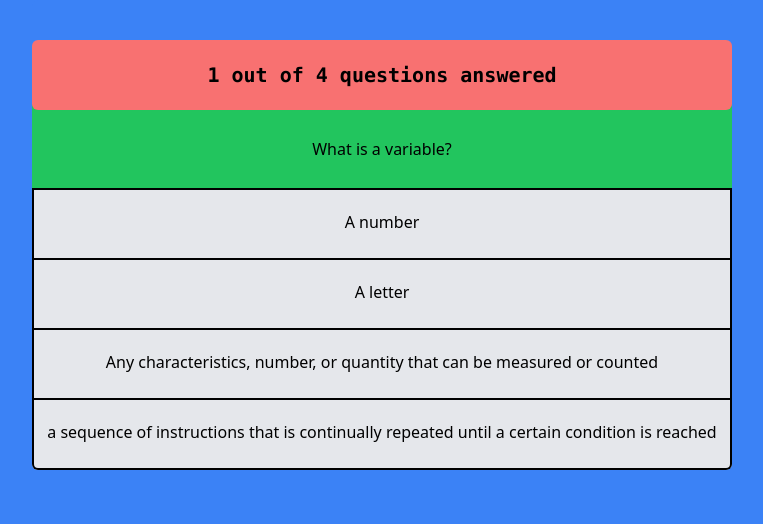
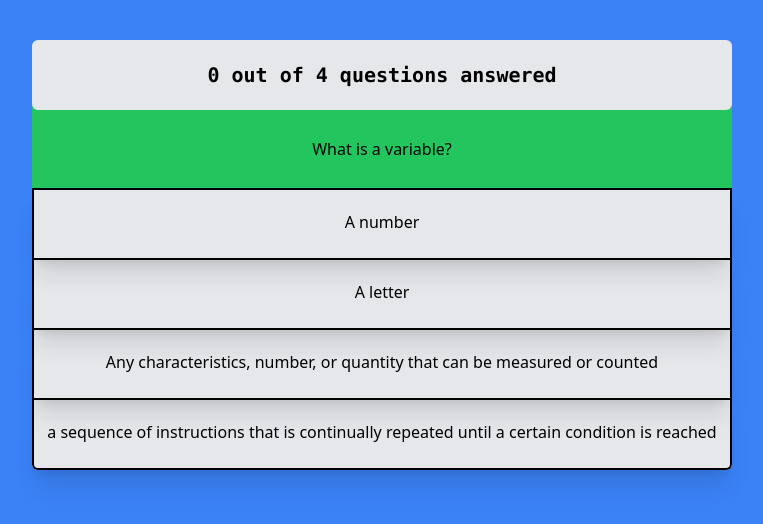
Before and after one commit to Kroplewski-M/quiz-app, a Vue app: page / in a window 1280 px wide. Shown: the top 524 px of the page, without its empty margins (258-1021 px from the left). Built offline with nearby package versions, Linux system fonts and the light colour scheme.

Commit message:
added transition to progress and removed not un needed data

```diff
--- a/src/App.vue
+++ b/src/App.vue
@@ -1,11 +1,11 @@
 <template>
-<div class="w-[100vw] h-[100vh] bg-blue-500" @click="getQ()">
+<div class="w-[100vw] h-[100vh] bg-blue-500">
   <div class=" mx-auto w-[700px] h-[auto] bg-blue-500 rounded-md text-center pt-10">
-    <questionTemplate :questions="questions" :questionsAnswered="questionsAnswered"  v-if="questionsAnswered < amountofQuestions"></questionTemplate>
+    <questionTemplate v-model:questions="questions" :questionsAnswered="questionsAnswered"  v-if="questionsAnswered < amountofQuestions"></questionTemplate>
     <ResultsTemplate v-else></ResultsTemplate>
  </div>
  <div class="mx-auto w-[100px]">
-  <button v-if="questionsAnswered == amountofQuestions" class="w-[100px] h-[40px] bg-red-400 font-semibold mt-[30px] active:mt-[33px]">Reset</button>
+  <button v-if="questionsAnswered == amountofQuestions" @click="reset()" class="w-[100px] h-[40px] bg-red-400 font-semibold mt-[30px] active:mt-[33px]">Reset</button>
 </div>
 </div>
 </template>
@@ -15,6 +15,7 @@ import '../public/index.css';
 import questionTemplate from './components/Questions-template.vue';
 import quiz from '../questions.json';
 import ResultsTemplate from './components/results-template.vue';
+
 
 
 
@@ -33,15 +34,11 @@ export default {
     }
   },
   methods:{
-    getQ(){
-      console.log("click");
-      console.log(this.questions);
+    reset(){
+      this.questionsAnswered = 0;
+      this.correctAnswers = 0;
     }
    },
-  mount(){
-
-  },
-
 }
 </script>
 
--- a/src/components/Questions-template.vue
+++ b/src/components/Questions-template.vue
@@ -1,15 +1,16 @@
 <template>
-    <div class="absolute w-[100%] max-w-[700px] h-[70px] bg-red-400 rounded-md"></div>
-    <p class="z-50 relative text-[20px] pt-[20px] font-bold font-mono">1 out of 4 questions answered</p>
+  <div class="absolute w-[100%] max-w-[700px] h-[70px] bg-gray-200 rounded-md"></div>
+    <div class="progress absolute w-[100%] max-w-[700px] h-[70px] bg-red-400 rounded-md z-50" :style="{width: `${this.questionsAnswered / 5 * 100}%`}"></div>
+    <p class="z-50 relative text-[20px] pt-[20px] font-bold font-mono">{{this.questionsAnswered}} out of 4 questions answered</p>
     <div class="w-[100%] h-[100px] bg-green-500 border-b-2 border-black border-solid ">
-      <p class="pt-[47px]">{{questions.questions[this.index].question}}</p>
+      <p class="pt-[47px]">{{questions.questions[this.questionsAnswered].question}}</p>
     </div>
       <div class="w-[100%] h-[100%] bg-gray-200 rounded-b-md">
       <div>
-        <h1 class="answer">{{questions.questions[this.index].answers[0].text}}</h1>
-        <h1 class="answer">{{questions.questions[this.index].answers[1].text}}</h1>
-        <h1 class="answer">{{questions.questions[this.index].answers[2].text}}</h1>
-        <h1 class="answer rounded-b-md">{{questions.questions[this.index].answers[3].text}}</h1>
+        <h1 class="answer">{{questions.questions[this.questionsAnswered].answers[0].text}}</h1>
+        <h1 class="answer">{{questions.questions[this.questionsAnswered].answers[1].text}}</h1>
+        <h1 class="answer">{{questions.questions[this.questionsAnswered].answers[2].text}}</h1>
+        <h1 class="answer rounded-b-md">{{questions.questions[this.questionsAnswered].answers[3].text}}</h1>
       </div>
     </div>
 </template>
@@ -19,7 +20,7 @@ export default {
   props: ['questions','questionsAnswered'],
   data(){
     return{
-      index : this.questionsAnswered,
+
     }
   },
   methods:{
@@ -37,10 +38,16 @@ export default {
   padding-top: 20px;
   font-weight:300;
   transition: all .5s ease-in-out;
+  box-shadow: 0 20px 25px -5px rgb(0 0 0 / 0.1), 0 8px 10px -6px rgb(0 0 0 / 0.1);
 }
 .answer:hover{
   border: solid 3px green;
   transform: scale(1.1);
   background-color: white;
+  cursor: pointer;
+}
+.progress{
+  transition: all 1.5s ease-in-out;
+}
 
-}</style>
+</style>
```
